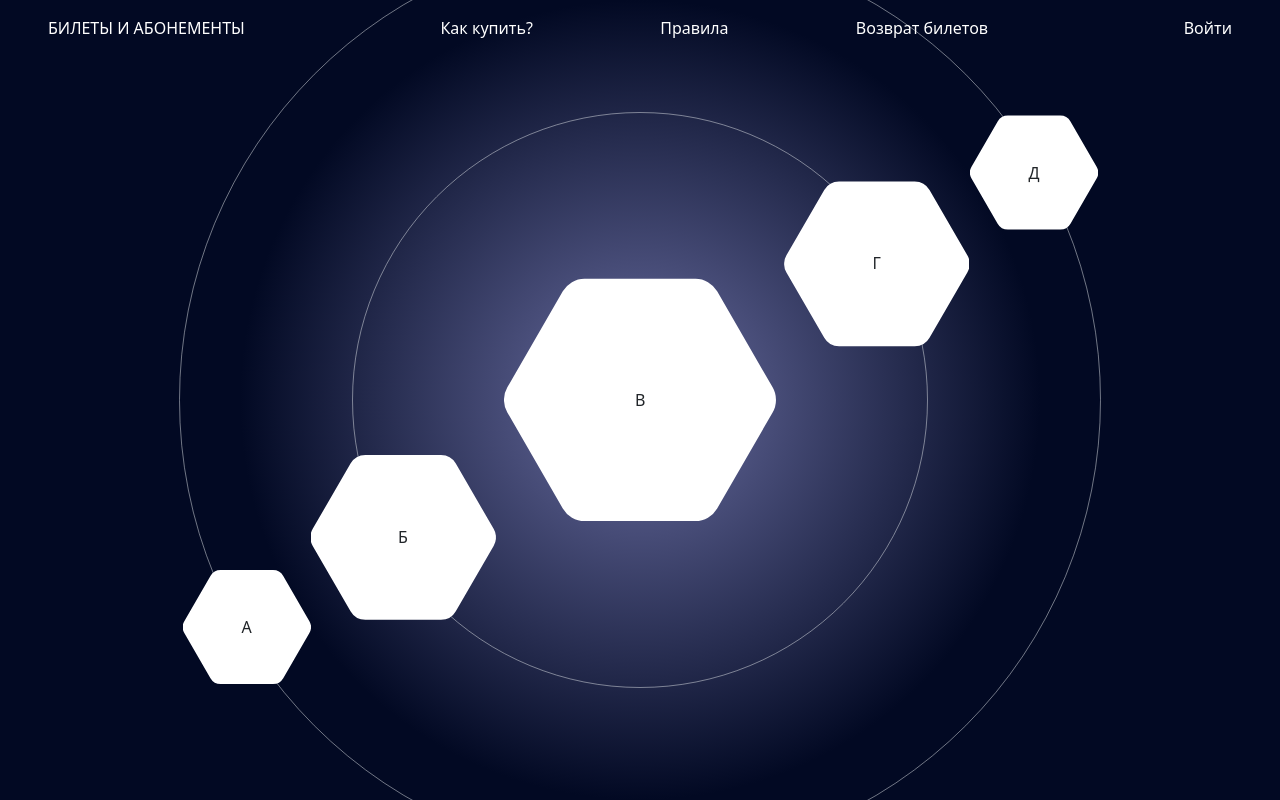
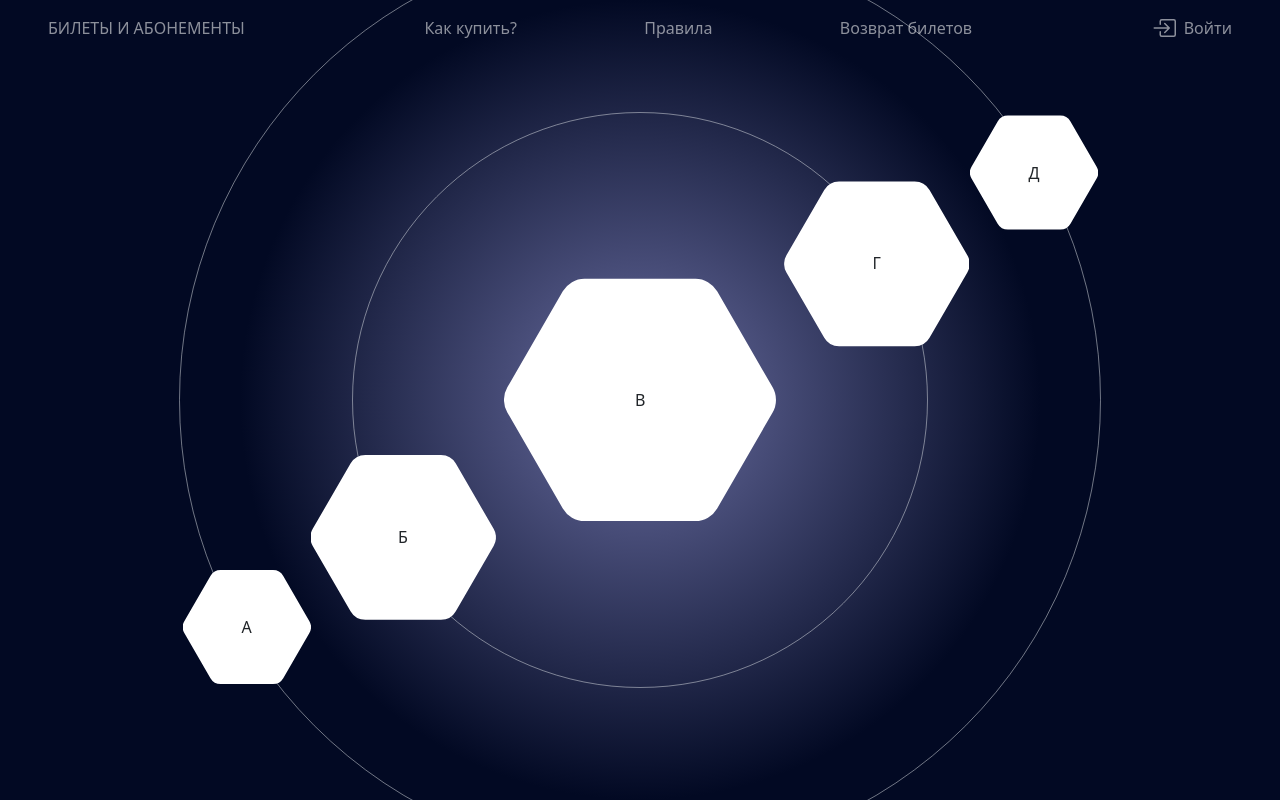
Before and after one commit to denikeev/informatics-test-task, a React (Create React App) app: page / in a window 1280 px wide. Built offline with nearby package versions, Linux system fonts and the light colour scheme.

Commit message:
add navbar

```diff
--- a/public/index.html
+++ b/public/index.html
@@ -10,34 +10,10 @@
       content="Web site created using create-react-app"
     />
     <link rel="apple-touch-icon" href="%PUBLIC_URL%/logo192.png" />
-    <!--
-      manifest.json provides metadata used when your web app is installed on a
-      user's mobile device or desktop. See https://developers.google.com/web/fundamentals/web-app-manifest/
-    -->
-    <link rel="manifest" href="%PUBLIC_URL%/manifest.json" />
-    <!--
-      Notice the use of %PUBLIC_URL% in the tags above.
-      It will be replaced with the URL of the `public` folder during the build.
-      Only files inside the `public` folder can be referenced from the HTML.
-
-      Unlike "/favicon.ico" or "favicon.ico", "%PUBLIC_URL%/favicon.ico" will
-      work correctly both with client-side routing and a non-root public URL.
-      Learn how to configure a non-root public URL by running `npm run build`.
-    -->
     <title>React App</title>
   </head>
   <body>
     <noscript>You need to enable JavaScript to run this app.</noscript>
     <div id="root"></div>
-    <!--
-      This HTML file is a template.
-      If you open it directly in the browser, you will see an empty page.
-
-      You can add webfonts, meta tags, or analytics to this file.
-      The build step will place the bundled scripts into the <body> tag.
-
-      To begin the development, run `npm start` or `yarn start`.
-      To create a production bundle, use `npm run build` or `yarn build`.
-    -->
   </body>
 </html>
--- a/src/App.css
+++ b/src/App.css
@@ -1,40 +1,7 @@
-.App {
-  text-align: center;
-}
-
-.App-logo {
-  height: 40vmin;
-  pointer-events: none;
-}
-
-@media (prefers-reduced-motion: no-preference) {
-  .App-logo {
-    animation: App-logo-spin infinite 20s linear;
-  }
-}
-
-.App-header {
-  background-color: #282c34;
-  min-height: 100vh;
-  display: flex;
-  flex-direction: column;
-  align-items: center;
-  justify-content: center;
-  font-size: calc(10px + 2vmin);
-  color: white;
-}
-
-.App-link {
-  color: #61dafb;
-}
-
-@keyframes App-logo-spin {
-  from {
-    transform: rotate(0deg);
-  }
-  to {
-    transform: rotate(360deg);
-  }
+*,
+*::before,
+*::after {
+  box-sizing: border-box;
 }
 
 .centered {
@@ -76,10 +43,6 @@
   pointer-events: none;
 }
 
-.hide {
-  visibility: hidden;
-}
-
 .navbar-custom {
   position: absolute;
   top: 0;
@@ -90,6 +53,48 @@
 .navbar-custom .navbar-collapse {
   width: 57%;
   flex-grow: 0;
+  order: 4;
+}
+
+.navbar-custom .navbar-brand {
+  order: 1;
+}
+
+.navbar-custom .navbar-toggler {
+  order: 3;
+  border: 0;
+  /* margin-left: 4px; */
+}
+
+.navbar-custom__link {
+  color: rgba(255, 255, 255, 0.55);
+  transition: color .15s ease-in-out;
+}
+
+.navbar-custom__link:hover {
+  color: rgba(255, 255, 255, 0.75);
+}
+
+.login {
+  display: flex;
+  align-items: center;
+  order: 2;
+  margin-left: auto;
+}
+
+.login:hover img {
+  opacity: 0.75;
+}
+
+.login img {
+  width: 1.5rem;
+  height: 1.5rem;
+  opacity: 0.55;
+  transition: opacity .15s ease-in-out;
+}
+
+.login span {
+  margin-left: 0.5rem;
 }
 
 .app {
@@ -144,6 +149,14 @@
   background-repeat: no-repeat;
   background-position: center center;
   transform: rotate(30deg);
+  transition: all .3s ease-in-out;
+  opacity: 1;
+}
+
+
+.hide {
+  /* visibility: hidden; */
+  opacity: 0;
 }
 
 .box:nth-of-type(3) {
@@ -156,3 +169,10 @@
   height: 20vmin;
   flex-basis: 13.5%;
 }
+
+@media (min-width: 768px) {
+  .login {
+    order: 4;
+    margin-left: 0;
+  }
+}
--- a/src/App.jsx
+++ b/src/App.jsx
@@ -68,16 +68,19 @@ const App = () => {
       </div>
       <Navbar expand="md" variant="dark" className="navbar-custom">
         <Container fluid className="px-md-5">
-          <Navbar.Brand className="text-white fs-6 me-0" href="#home">БИЛЕТЫ И АБОНЕМЕНТЫ</Navbar.Brand>
+          <Navbar.Brand className="fs-6 me-0 navbar-custom__link" href="#">БИЛЕТЫ И АБОНЕМЕНТЫ</Navbar.Brand>
           <Navbar.Toggle aria-controls="basic-navbar-nav" />
           <Navbar.Collapse id="basic-navbar-nav">
             <Nav className="flex-grow-1 text-center">
-              <Nav.Link className="text-white flex-grow-1" href="#home">Как купить?</Nav.Link>
-              <Nav.Link className="text-white flex-grow-1" href="#link">Правила</Nav.Link>
-              <Nav.Link className="text-white flex-grow-1" href="#link">Возврат билетов</Nav.Link>
+              <Nav.Link className="flex-grow-1" href="#">Как купить?</Nav.Link>
+              <Nav.Link className="flex-grow-1" href="#">Правила</Nav.Link>
+              <Nav.Link className="flex-grow-1" href="#">Возврат билетов</Nav.Link>
             </Nav>
           </Navbar.Collapse>
-          <a className="text-white text-decoration-none" href="#link">Войти</a>
+          <a className="login navbar-custom__link text-decoration-none" href="#">
+            <img src={arrow} alt="login" />
+            <span className="d-none d-sm-block">Войти</span>
+          </a>
         </Container>
       </Navbar>
     </>
```
Also changed, not shown: src/arrow-right.svg.
